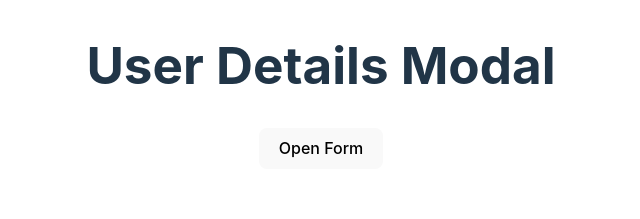
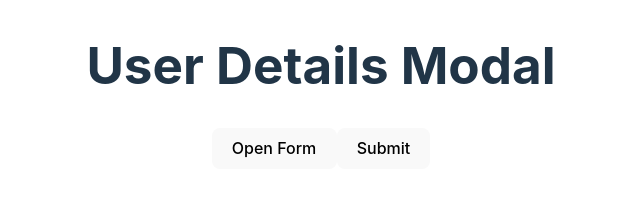
Before and after one commit to shahzebkhan7786/crio-fdt-intv, a React (Vite) app: page /XModal in a window 1280 px wide. Shown: the top 219 px of the page, without its empty margins (319-959 px from the left). Built offline with nearby package versions, Linux system fonts and the light colour scheme.

Commit message:
XModal change4

```diff
--- a/src/XModal/XModal.jsx
+++ b/src/XModal/XModal.jsx
@@ -69,7 +69,7 @@ const XModal = () => {
                     </form>
                 </div>
                 :
-                null
+                <button className='submit-button' type='submit'>Submit</button>
             }
         </div>
     );
```
